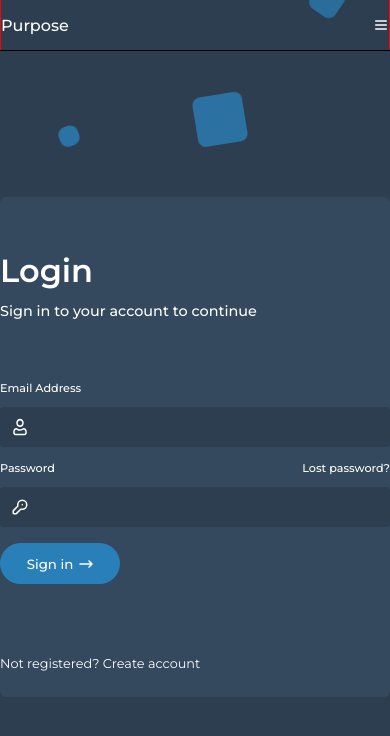
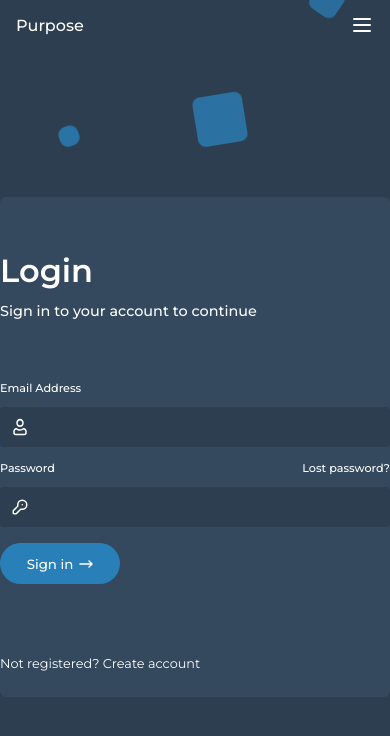
Before and after one commit to georgefaulkner1/React-Demo-Single-Page, a React (Vite) app: page / in a window 390 px wide. Shown: the top 736 px of the page. Built offline with nearby package versions, Linux system fonts and the light colour scheme.

Commit message:
Test mobile Responsive

```diff
--- a/src/stylesheets/main.css
+++ b/src/stylesheets/main.css
@@ -89,8 +89,6 @@ body {
     display: flex;
     align-items: center;
     justify-content: space-between;
-
-    border: 1px solid red;
 }
 
 .inner-small-header {
@@ -454,12 +452,10 @@ body {
         width: 100vw;
         margin: 0;
         padding: 0;
-
-        outline: 1px solid black;
     }
 
     .inner-small-header {
-        padding: 0;
+        padding: 0 1em 0 1em;
     }
 
     .small-hero {
```
Also changed, not shown: src/components/mobileNav.jsx (+1 -2 lines).
